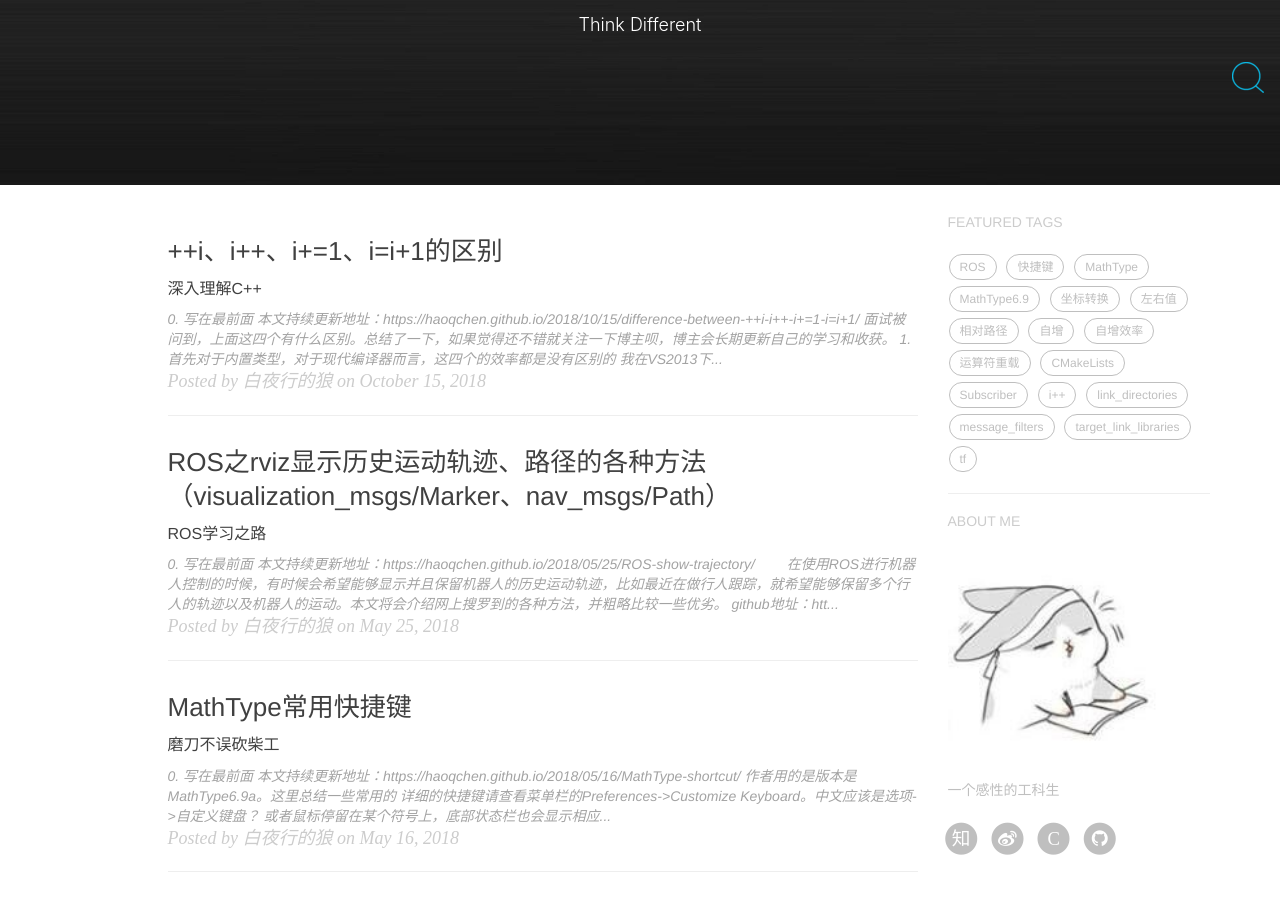
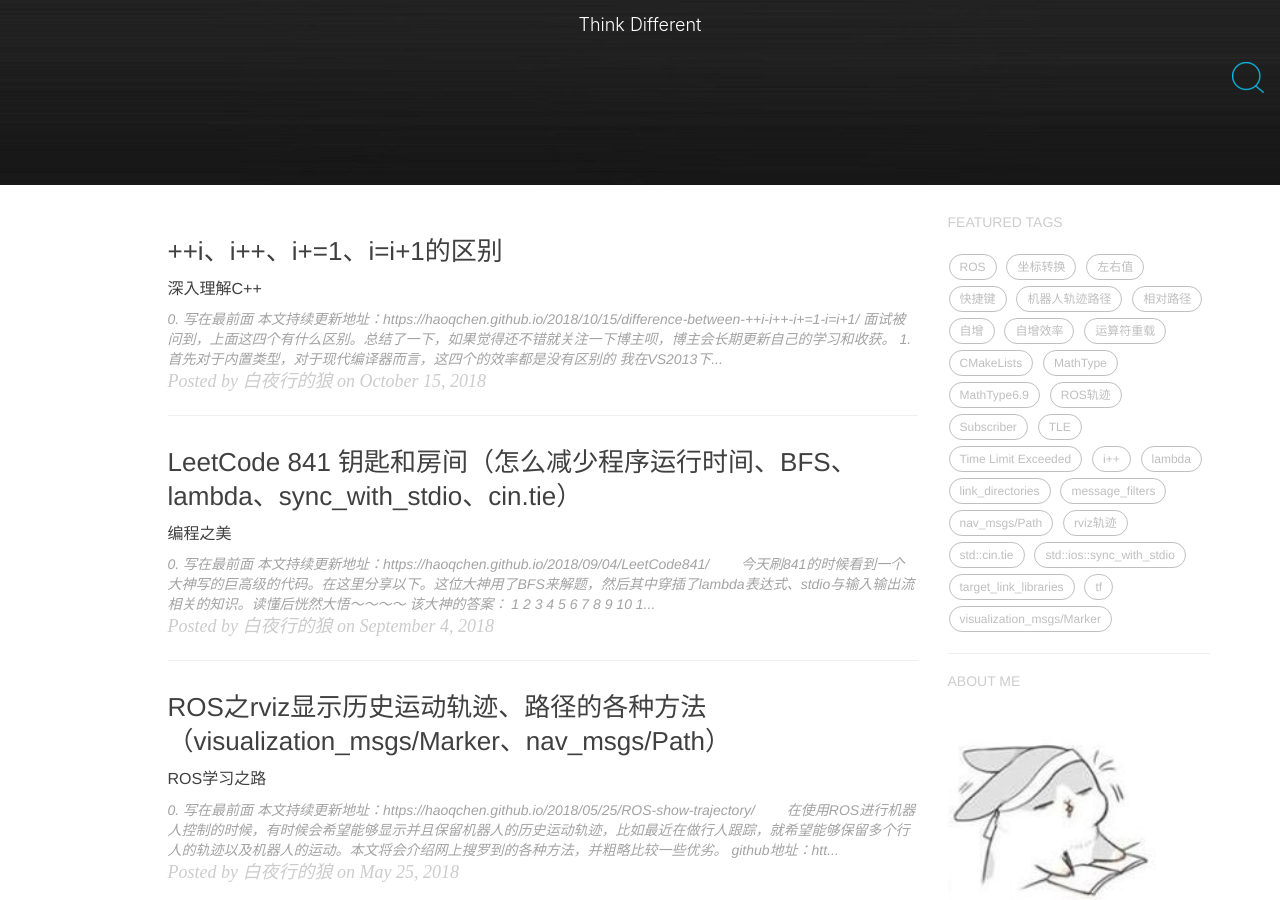
Before and after one commit to HaoQChen/HaoQChen.github.io, a Jekyll site: the page built from index.html, in a window 1280 px wide and 900 px high, scrolled down 233 px. Built offline with Jekyll 4.4.1, drawn with Linux system fonts in a browser that asks for light colours; nearby versions of some CDN libraries; the list of posts is cut into pages by our own code; comment, search, counter and statistics services are not loaded.

Commit message:
add blog LeetCode841

````diff
--- a/_posts/2018-05-25-ROS-show-trajectory.md
+++ b/_posts/2018-05-25-ROS-show-trajectory.md
@@ -7,9 +7,11 @@
 header-img: img/in_post/ROS_show_trajectory/post-bg-infinity.jpg
 catalog: true
 tags:
-    - MathType
-    - MathType6.9
-    - 快捷键
+    - visualization_msgs/Marker
+    - rviz轨迹
+    - ROS轨迹
+    - 机器人轨迹路径
+    - nav_msgs/Path
 ---
 
 # 0. 写在最前面
--- /dev/null
+++ b/_posts/2018-09-04-LeetCode841.md
@@ -0,0 +1,87 @@
+---
+layout:     post
+title:      LeetCode 841 钥匙和房间（怎么减少程序运行时间、BFS、lambda、sync_with_stdio、cin.tie）
+subtitle:   编程之美
+date:       2018-09-04
+author:     白夜行的狼
+header-img: img/in_post/LeetCode841/post-bg-alitrip.jpg
+catalog: true
+tags:
+    - std::ios::sync_with_stdio
+    - std::cin.tie
+    - lambda
+    - TLE
+    - Time Limit Exceeded
+---
+
+# 0. 写在最前面
+本文持续更新地址：<https://haoqchen.github.io/2018/09/04/LeetCode841/>
+
+　　今天刷841的时候看到一个大神写的巨高级的代码。在这里分享以下。这位大神用了BFS来解题，然后其中穿插了lambda表达式、stdio与输入输出流相关的知识。读懂后恍然大悟～～～～
+
+![title](img/in_post/LeetCode841/title.png)
+
+**该大神的答案：**
+
+```cpp
+static auto x = []()
+{
+    ios::sync_with_stdio(false);
+    cin.tie(nullptr);
+    return 0;
+}();
+
+class Solution {
+public:
+    bool canVisitAllRooms(vector<vector<int>>& rooms) {
+        int room_nums = rooms.size();
+        list<int> li;
+        vector<bool> vb(room_nums, false);
+        int visit_cnt = 0;
+        li.push_back(0);
+        ++visit_cnt;
+        vb[0] = true;
+        while(!li.empty())
+        {
+            int idx = li.front();
+            li.pop_front();
+
+            int len = rooms[idx].size();
+            for(int i = 0; i < len; ++i)
+            {
+                if(!vb[rooms[idx][i]])
+                {
+                    li.push_back(rooms[idx][i]);
+                    vb[rooms[idx][i]] = true;
+                    ++visit_cnt;
+                }
+            }
+        }
+        return visit_cnt == room_nums;
+    }
+};
+```
+　　solution采用BFS来进行解答，相信很多人都能想到，我自己也是这么写的。先定义一个跟rooms长度一样的bool数组vb，初始化为0。如果访问到了一个还未访问的房间（vb为0）则vb相应位置1，并将相应的房间序号放到队列中。对队列进行遍历，最后比较已经访问的房间数跟总房间数是否一直来判断是否都可达。
+
+然而精彩的地方在于：
+
+```cpp
+static auto x = []()
+{
+    ios::sync_with_stdio(false);
+    cin.tie(nullptr);
+    return 0;
+}();
+```
+　　这里作者采用定义变量x的形式让这段代码在main函数前被调用。这里的[](){...}其实是一个lambda表达式，然后x是调用该表达式（后面的();表明其是对表达式的调用），然后用auto做类型声明。同时static表明该变量只用于当前文件，不影响其他文件中的x变量。
+
+　　然后为什么要这么做呢？因为C++的cin和cout为了兼容C中的scanf、printf（在stdio.h中）函数，让C++代码中可以同时用这四个函数。C++中的输入输出都是先放到缓冲区，再输出。所以效率非常的低，甚至有人做过实验，如果用scanf来进行操作只要2秒，而用cin居然要8秒。ios::sync_with_stdio(false);的作用就是取消iostream的这种兼容。但是需要注意的是，如果取消了这种兼容，C++和C中的输入输出就不能混用了（理论上C++的cin要比scanf快）。
+
+　　然后cin.tie(nullptr);的作用是取消cin跟cout的绑定。tie是将两个stream绑定的函数，比如可以将输入跟某个文件流指针绑定，就可以直接往文件中输入了。默认cin与cout绑定，解除后可以加快两者的速度，原理没有深入进去尚且不明。
+
+# 参考
+[lambda表达式参考博客](https://www.cnblogs.com/DswCnblog/p/5629165.html)
+[IO口加速参考博客](https://www.cnblogs.com/PrayG/p/5749832.html)
+
+
+**版权声明：未经允许不得以任何形式转载**
````
Also changed, not shown: _posts/2018-09-04.md (added, +21 -0 lines), img/in_post/LeetCode841/post-bg-alitrip.jpg (added), img/in_post/LeetCode841/title.png (added), img/post-bg-dreamer.jpg (deleted).
